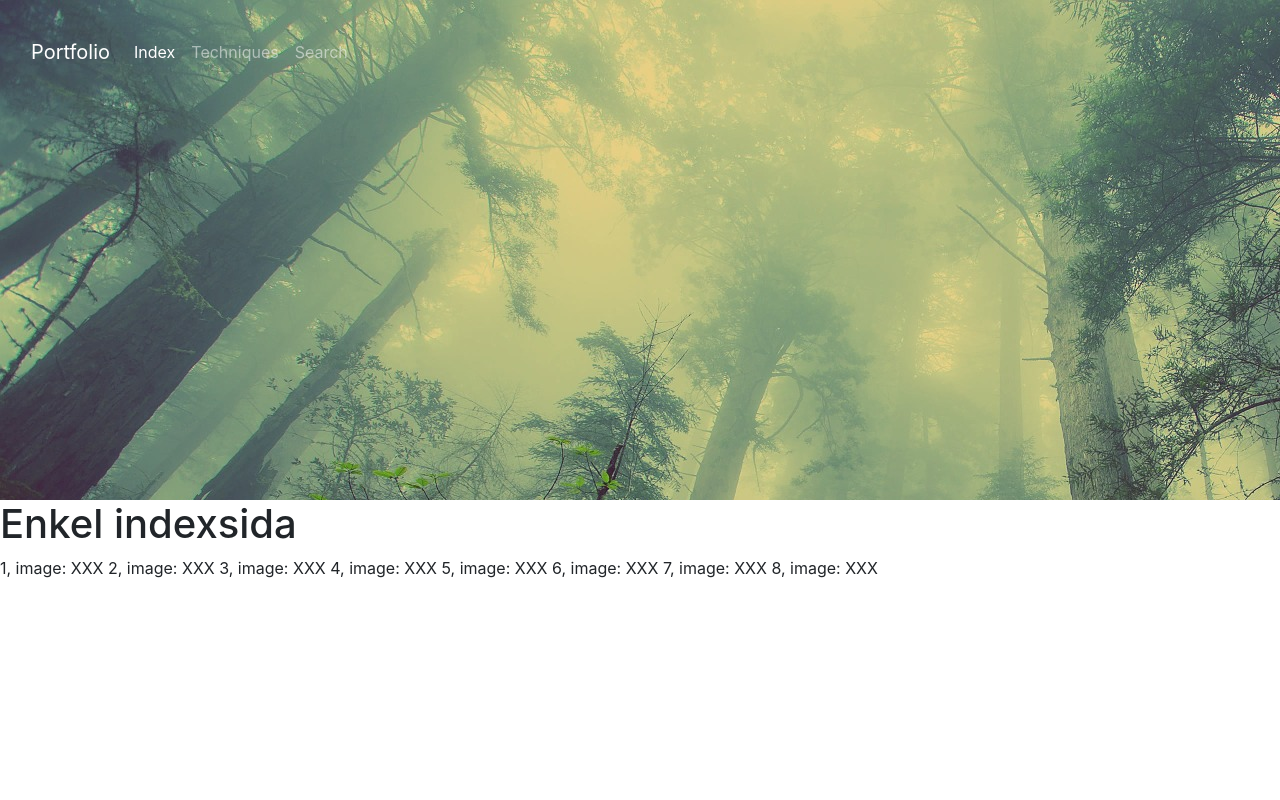
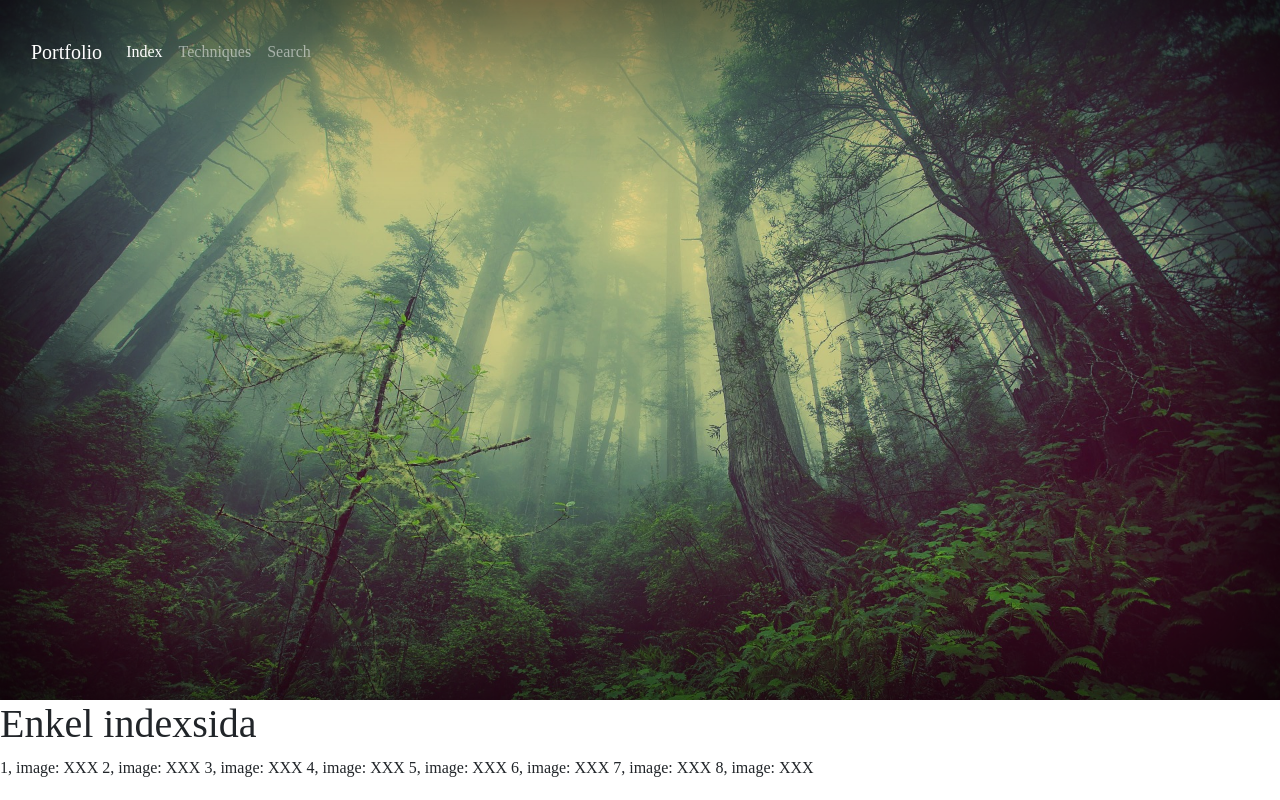
Before and after one commit to stureling/Portfolio, a Flask app: page / in a window 1280 px wide. Run offline with Flask 2, Linux system fonts and the light colour scheme; some libraries are stand-ins or nearby versions.

Commit message:
fixed template

```diff
--- a/web/templates/main_template.html
+++ b/web/templates/main_template.html
@@ -8,7 +8,7 @@
 
     <!-- Bootstrap -->
     <link href="../static/css/bootstrap.css" rel="stylesheet" media="all">
-
+    <link href="../static/css/custom.css" rel="stylesheet">
     <!-- HTML5 shim and Respond.js for IE8 support of HTML5 elements and media queries -->
     <!-- WARNING: Respond.js doesn't work if you view the page via file:// -->
     <!--[if lt IE 9]>
@@ -19,9 +19,7 @@
     {% endblock %}
   </head>
   <body>
-    <div class="container mw-100"
-	 style="height:500px;
-		background:url('static/images/background.jpg');">
+      <div class="container mw-100 image-div">
 	&nbsp;
 <!-- Navigation bar -->
 <nav class="navbar navbar-expand-lg navbar-dark"
```
